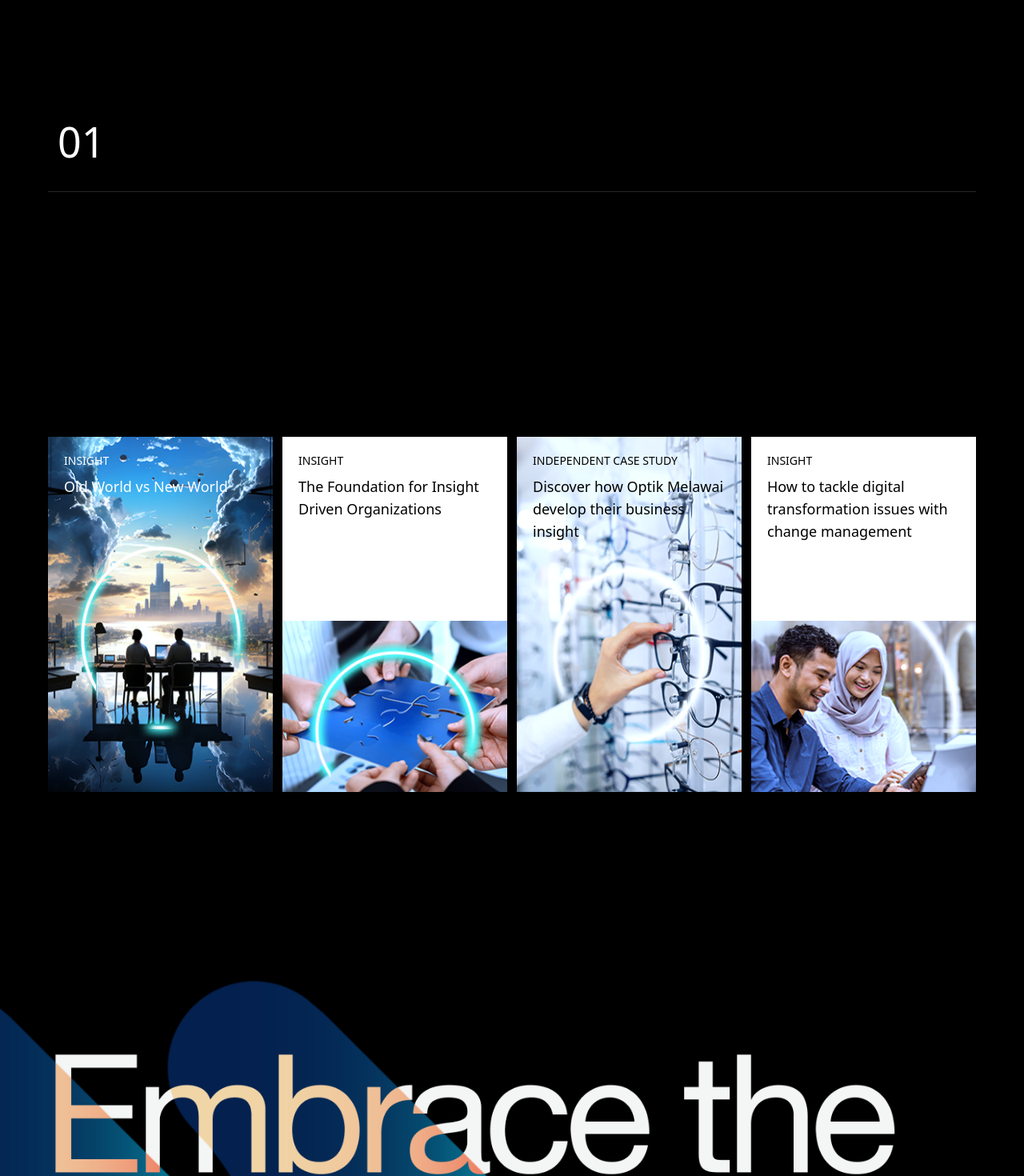
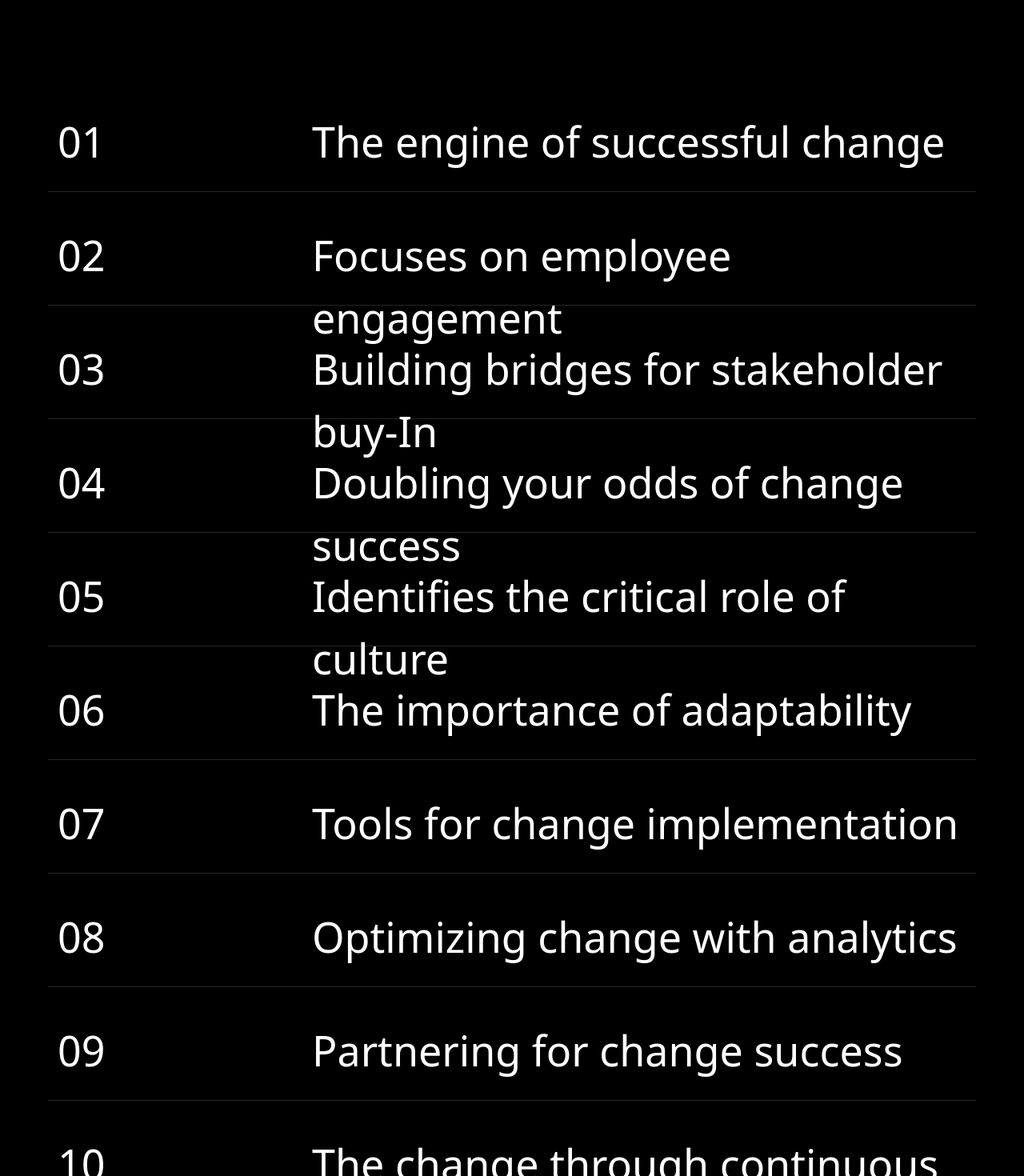
Before and after one commit to lensaBayu/dms-web, a React (Vite) app: page /product/changemanage in a window 1280 px wide. Shown: the part 940-2410 px from the top of the page at 80% size. Built offline with nearby package versions, Linux system fonts and the light colour scheme; a web font is replaced by a local one.

Commit message:
add text to change management page

```diff
--- a/src/Pages/Products/Changemanage.jsx
+++ b/src/Pages/Products/Changemanage.jsx
@@ -38,8 +38,16 @@ function Changemanage() {
       </div>
 
       <div className="mx-15 mt-32">
-        <Dropdown Number={"01"} Title={""} percent={""} description={""} />
-        <Dropdown Number={""} Title={""} percent={""} description={""} border={false} />
+        <Dropdown Number={"01"} Title={"The engine of successful change"} percent={"+30%"} description={"Harvard Business Review emphasizes the importance of leadership in change management, noting that effective leadership can increase project success rates by up to 30%."} />
+        <Dropdown Number={"02"} Title={"Focuses on employee engagement"} percent={"+22%"} description={"MIT Sloan Management Review highlights the role of employee engagement in change initiatives, revealing that organizations with high engagement levels see 22% higher success in change efforts."} />
+        <Dropdown Number={"03"} Title={"Building bridges for stakeholder buy-In"} percent={"+50%"} description={"Stanford Social Innovation Review points out the significance of clear communication, with research indicating that transparent and consistent communication can improve stakeholder buy-in by up to 50%."} />
+        <Dropdown Number={"04"} Title={"Doubling your odds of change success"} percent={""} description={"McKinsey & Company underscores the value of a structured approach to change, which can double the odds of success of change programs."} />
+        <Dropdown Number={"05"} Title={"Identifies the critical role of culture"} percent={"+33%"} description={"Deloitte identifies the critical role of culture in change management, demonstrating that cultural alignment can enhance the effectiveness of change initiatives by up to 33%"} />
+        <Dropdown Number={"06"} Title={"The importance of adaptability"} percent={"+24%"} description={"The Wharton School discusses the importance of adaptability, showing that flexible organizations are 24% more likely to outperform their peers in change efforts."} />
+        <Dropdown Number={"07"} Title={"Tools for change implementation "} percent={"+20%"} description={"Boston Consulting Group (BCG) stresses the impact of digital tools in facilitating change, with organizations leveraging digital technologies seeing a 20% increase in change program efficiency."} />
+        <Dropdown Number={"08"} Title={"Optimizing change with analytics"} percent={"+25%"} description={"Bain & Company focuses on the power of data analytics in change management, finding that data-driven strategies can lead to a 25% improvement in achieving change objectives."} />
+        <Dropdown Number={"09"} Title={"Partnering for change success"} percent={"+30%"} description={"Oxford Economics points to the importance of stakeholder engagement, where effective involvement strategies can lead to a 30% higher chance of change success."} />
+        <Dropdown Number={"10"} Title={"The change through continuous development"} percent={"+34%"} description={"PricewaterhouseCoopers (PwC) showcases the need for continuous learning, with organizations that prioritize learning and development experiencing 34% more successful change initiatives."} />
       </div>
 
       <div className=" mt-36 mb-48 mx-15 grid grid-cols-4 gap-3">
```
